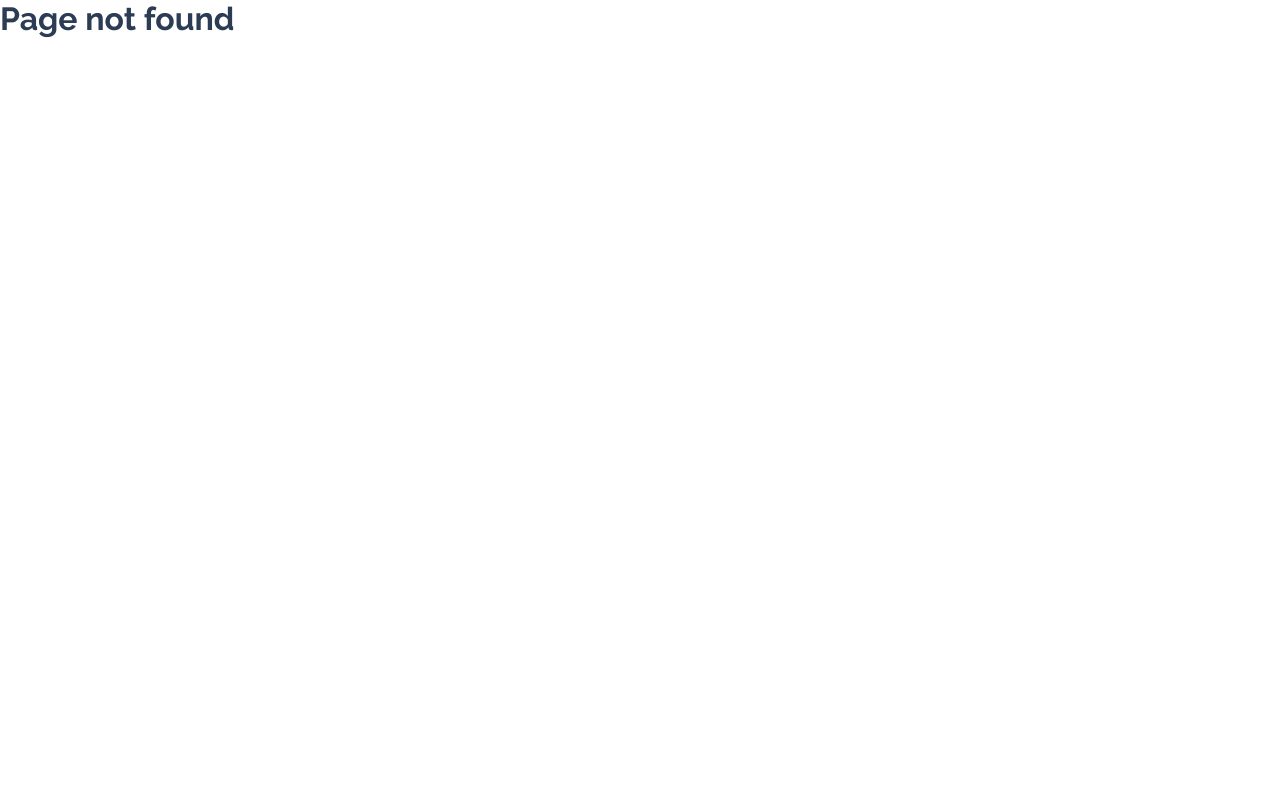
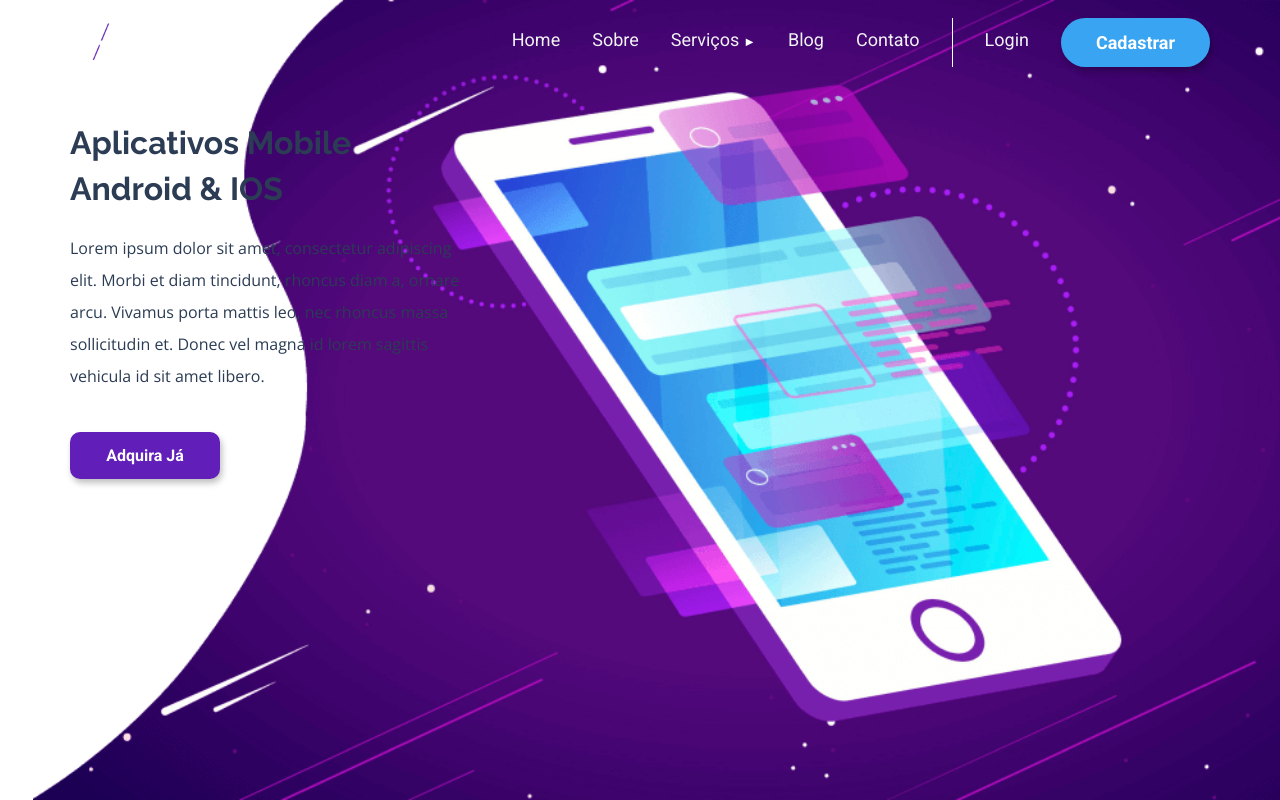
Before and after one commit to arius-help-dev/ariushelp-website, a React (Create React App) app in the folder web/: page /services/apps in a window 1280 px wide. Before the commit this address led to /page-not-found. Built offline with nearby package versions, Linux system fonts and the light colour scheme.

Commit message:
Adicionando pagina services/apps

```diff
--- a/web/src/components/AboutCard/styles.css
+++ b/web/src/components/AboutCard/styles.css
@@ -21,7 +21,6 @@
   min-height: 80px;
   max-width: 80px;
   max-height: 80px;
-  background: rgba(255, 255, 255, 0.1);
   margin-right: 30px;
 }
 
@@ -57,7 +56,7 @@
     align-items: center;
   }
 
-  .about-card .row img {
+  .about-card .row .profile {
     margin: 20px;
   }
 
--- a/web/src/components/Navbar/index.js
+++ b/web/src/components/Navbar/index.js
@@ -72,7 +72,7 @@ const Navbar = () => {
             </Link>
             <ul className="dropped-menu">
               <li className="nav-link">
-                <Link to="/services/app">App's</Link>
+                <Link to="/services/apps">App's</Link>
               </li>
               <li className="nav-link">
                 <Link to="/services/websites">Websites</Link>
--- /dev/null
+++ b/web/src/pages/Apps/index.js
@@ -0,0 +1,30 @@
+import React from "react";
+import { Link } from "react-router-dom";
+import "./styles.css";
+
+import Navbar from "../../components/Navbar";
+
+const Apps = () => {
+  return (
+    <>
+      <Navbar />
+
+      <div id="apps-content">
+        <div className="container">
+          <div className="content">
+            <h1>Aplicativos Mobile Android &amp; IOS</h1>
+            <p>
+              Lorem ipsum dolor sit amet, consectetur adipiscing elit. Morbi et
+              diam tincidunt, rhoncus diam a, ornare arcu. Vivamus porta mattis
+              leo, nec rhoncus massa sollicitudin et. Donec vel magna id lorem
+              sagittis vehicula id sit amet libero.{" "}
+            </p>
+            <Link className="button">Adquira Já</Link>
+          </div>
+        </div>
+      </div>
+    </>
+  );
+};
+
+export default Apps;
--- /dev/null
+++ b/web/src/pages/Apps/styles.css
@@ -0,0 +1,37 @@
+#apps-content {
+  min-height: 100vh;
+  width: 100%;
+  background: url("../../assets/services-app-background.png");
+  background-position: top right;
+  background-repeat: no-repeat;
+  background-size: contain;
+}
+
+#apps-content .container {
+  width: 100%;
+  padding: 120px 70px;
+  padding-bottom: 0;
+}
+
+#apps-content .container .content {
+  width: 400px;
+}
+
+#apps-content .container .content h1 {
+  font-size: 2rem;
+  line-height: 46px;
+  margin-bottom: 20px;
+}
+
+#apps-content .container .content p {
+  font-size: 1rem;
+  line-height: 32px;
+  margin-bottom: 40px;
+}
+
+#apps-content .container .content .button {
+  border-radius: 10px;
+  background-color: var(--purple);
+  max-width: 150px;
+  font-size: 1rem;
+}
--- a/web/src/routes.js
+++ b/web/src/routes.js
@@ -3,6 +3,7 @@ import { BrowserRouter, Switch, Route, Redirect } from "react-router-dom";
 
 import Home from "./pages/Home";
 import About from "./pages/About";
+import Apps from "./pages/Apps";
 import Error404 from "./pages/Error404";
 
 const Routes = () => {
@@ -11,6 +12,7 @@ const Routes = () => {
       <Switch>
         <Route path="/" exact component={Home} />
         <Route path="/about" component={About} />
+        <Route path="/services/apps" component={Apps} />
         <Route path="/page-not-found" component={Error404} />
         <Redirect to="/page-not-found" />
       </Switch>
```
Also changed, not shown: web/src/assets/services-app-background.png (added).
